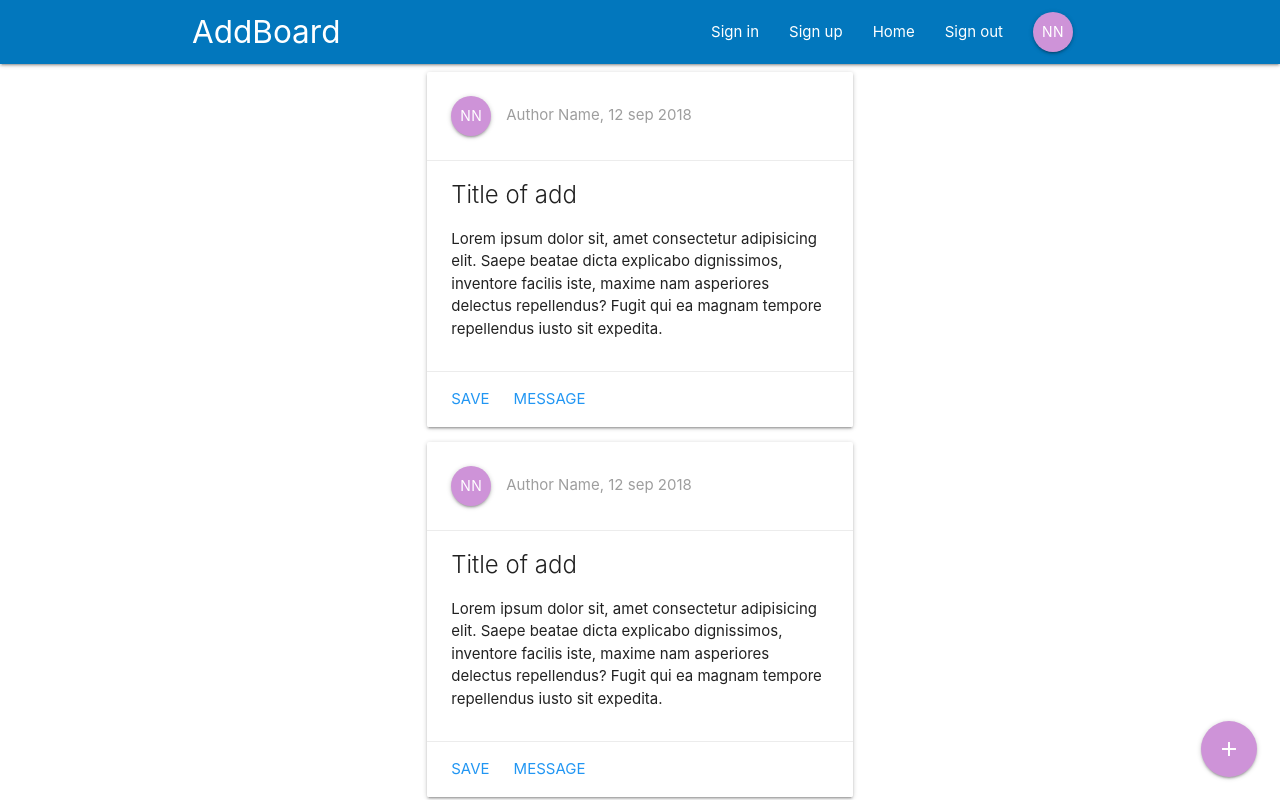
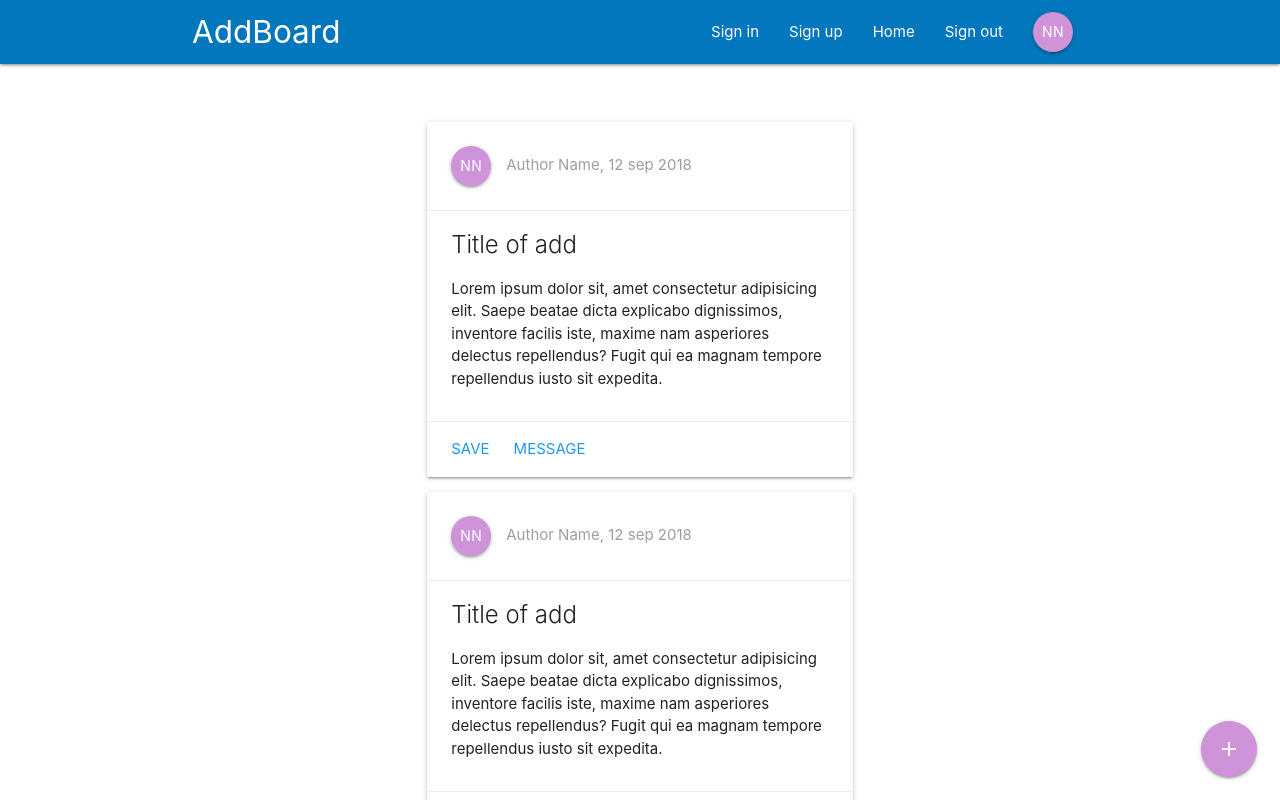
Before and after one commit to tomaszlukaszyk/add-board, a React (Create React App) app: page / in a window 1280 px wide. Shown: the top 800 px of the page. Built offline with nearby package versions, Linux system fonts and the light colour scheme.

Commit message:
Add more styling to components

```diff
--- a/src/components/Dashboard.js
+++ b/src/components/Dashboard.js
@@ -5,7 +5,7 @@ import { Link } from "react-router-dom";
 export default class Dashboard extends Component {
   render() {
     return (
-      <div className="container row">
+      <div className="dashboard container row">
         <div className="col s12 m6 offset-m3">
           <Advertisement />
           <Advertisement />
--- a/src/index.css
+++ b/src/index.css
@@ -6,3 +6,11 @@ body {
 .posted-by {
   margin: 0 15px;
 }
+
+h5 {
+  margin: 50px 0 30px 0;
+}
+
+.dashboard {
+  margin-top: 50px;
+}
```
